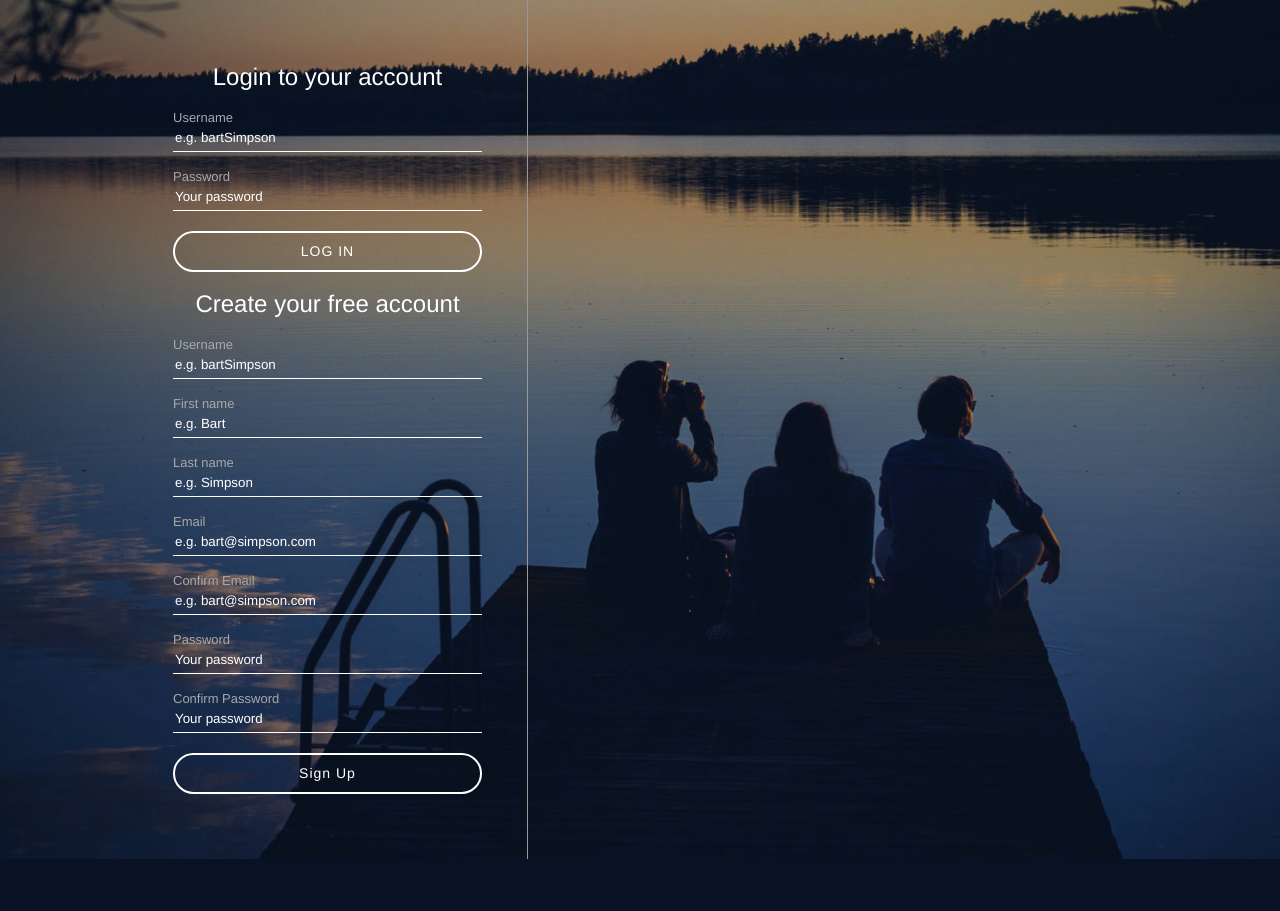
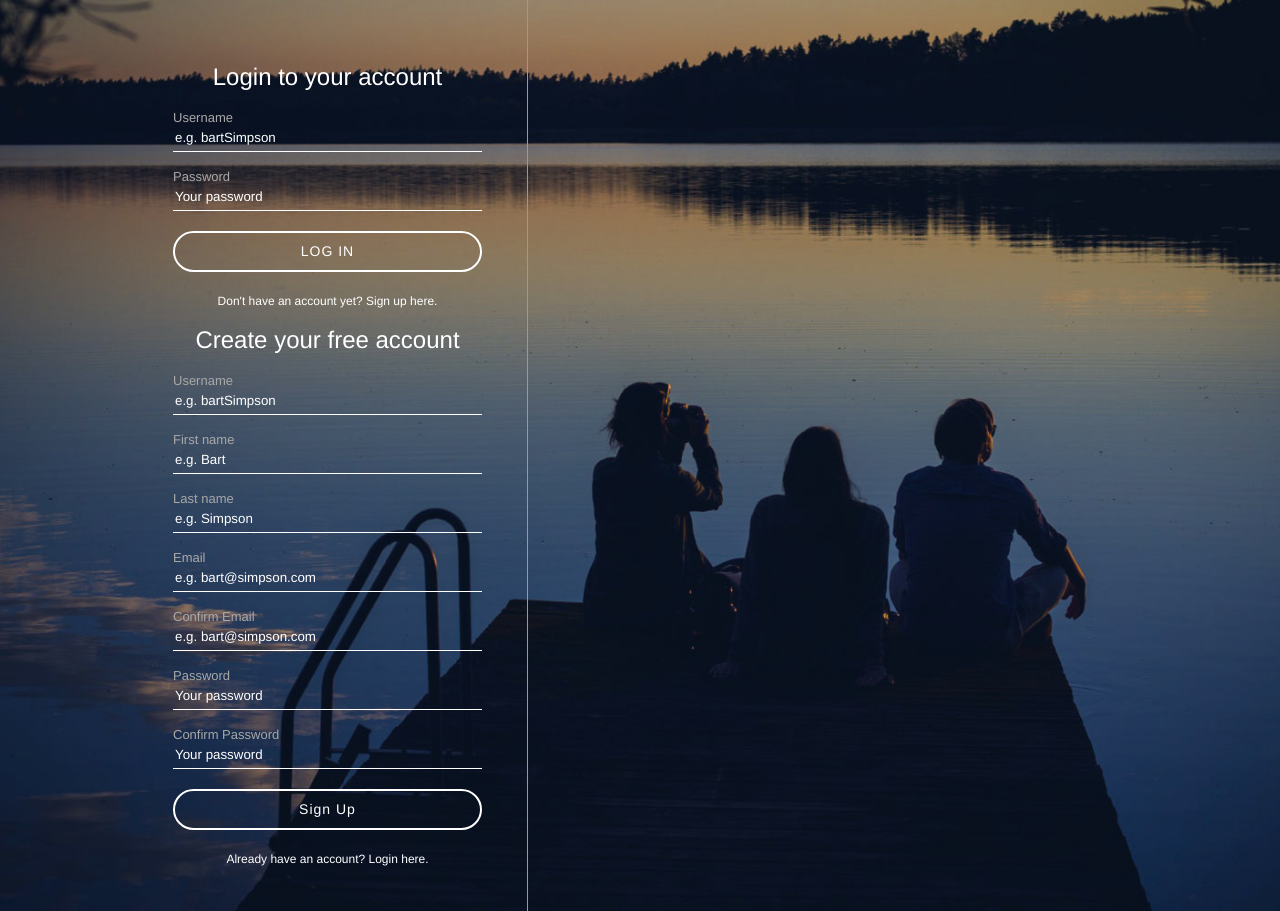
Before and after one commit to pavlvs/spoticlone, a PHP site: page /register.php in a window 1280 px wide. Before the commit the page ends 859 px from the top, so only its background shows below. Run offline with PHP 8.4, Linux system fonts and the light colour scheme.

Commit message:
added spans to switch between login and register forms

```diff
--- a/includes/assets/css/register.css
+++ b/includes/assets/css/register.css
@@ -109,3 +109,12 @@ body {
 #inputContainer button:hover {
     cursor: pointer;
 }
+
+.hasAccountText span {
+    font-weight: bold;
+    font-size: 12px;
+}
+
+.hasAccountText {
+    text-align: center;
+}
--- a/register.php
+++ b/register.php
@@ -35,6 +35,10 @@ include "includes/handlers/login-handler.php";
                         <input type="password" name="loginPassword" id="loginPassword" value="" placeholder="Your password" required>
                     </p>
                         <button type="submit" name="loginButton">LOG IN</button>
+
+                        <div class="hasAccountText">
+                            <span id="hideLogin">Don't have an account yet? Sign up here.</span>
+                        </div>
                 </form>
                 <form action="register.php" method="POST" id="registerForm">
                     <h2>Create your free account</h2>
@@ -75,6 +79,10 @@ include "includes/handlers/login-handler.php";
                         <input type="password" name="password2" id="password2" value="" placeholder="Your password" required>
                     </p>
                         <button type="submit" name="registerButton">Sign Up</button>
+
+                        <div class="hasAccountText">
+                            <span id="hideRegister">Already have an account? Login here.</span>
+                        </div>
                 </form>
             </div>
         </div>
```
